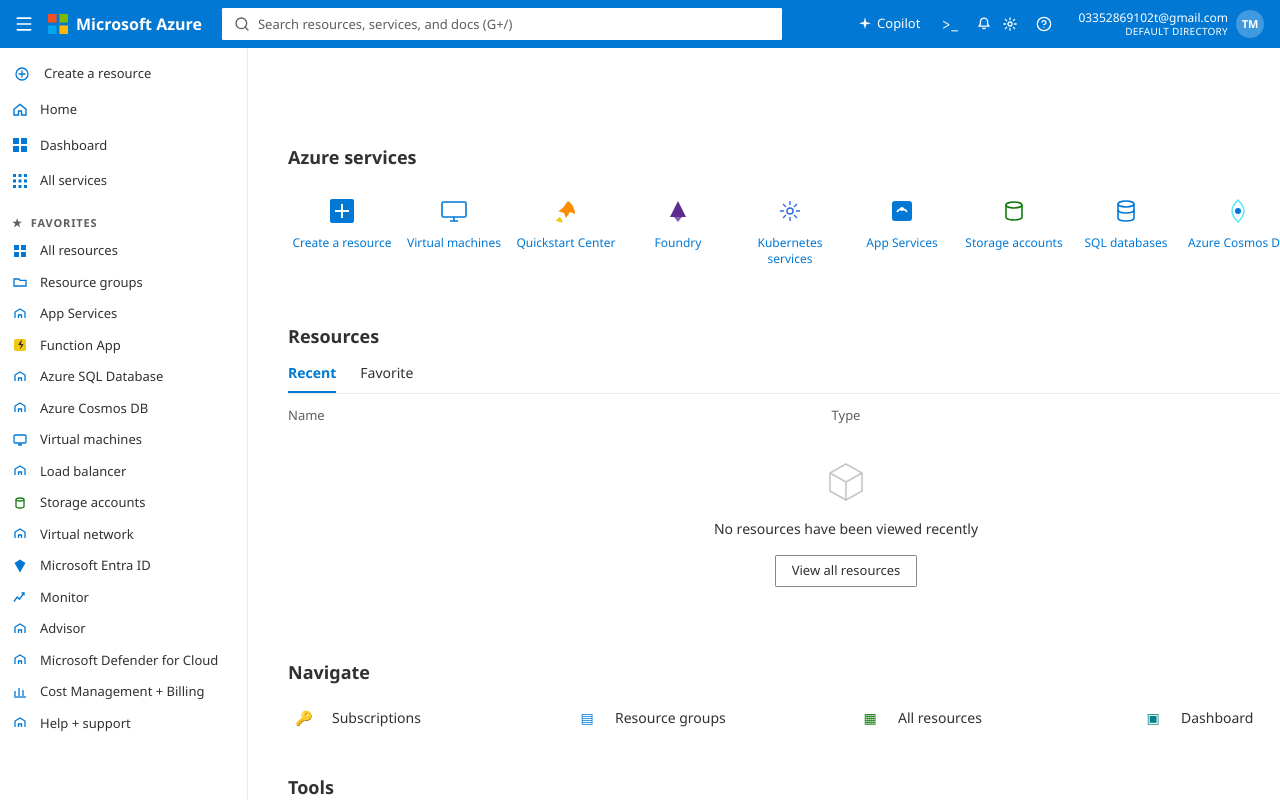
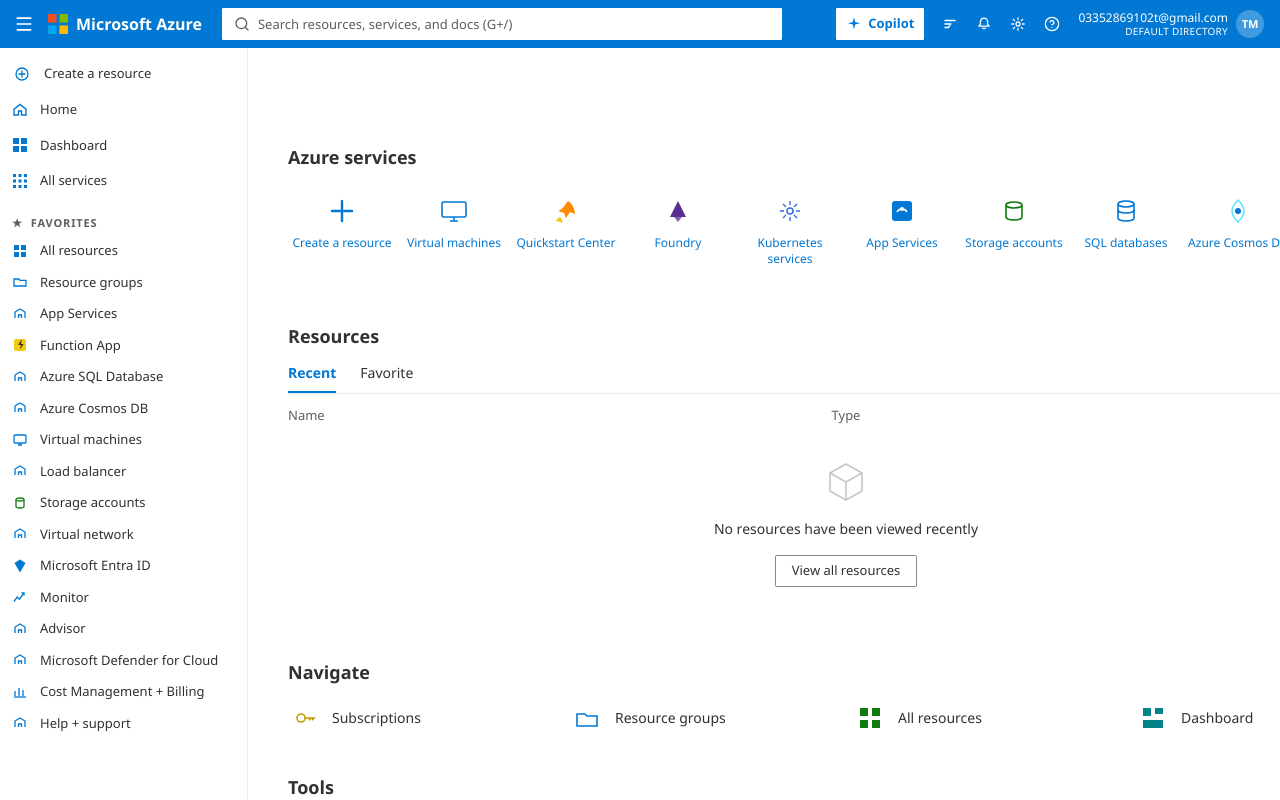
Before and after one commit to S1mp1yDucky/skybench, a Next.js app: page /azure in a window 1280 px wide. Built offline with nearby package versions, Linux system fonts and the light colour scheme; what @fluentui/react-components would draw is missing.

Commit message:
Match the Azure home icons, store badges, and portal header.
The home tools, navigate row, and mobile badges were placeholders, and the Copilot control did not sit in the white portal button.

Co-authored-by: tariqroohi0 <tariqroohi0@gmail.com>

```diff
--- a/app/globals.css
+++ b/app/globals.css
@@ -183,7 +183,7 @@
 
 /* Cloudscape's reset sets summary { display: list-item } outside a layer,
    which beats Tailwind and pins the marker on the left or drops the caret. */
-summary {
+summary:not(.grid) {
   display: flex !important;
   flex-direction: row !important;
   flex-wrap: nowrap !important;
--- a/components/console-frame.tsx
+++ b/components/console-frame.tsx
@@ -305,11 +305,11 @@ function AzureChrome({
           <input readOnly placeholder="Search resources, services, and docs (G+/)" className="h-8 w-full max-w-[560px] rounded-sm border-0 bg-white pr-3 pl-9 text-[13px] text-[#323130] outline-none placeholder:text-[#605e5c]" />
         </label>
         <div className="ml-auto flex items-center gap-0.5">
-          <button type="button" className="mr-1 hidden h-8 items-center gap-1 rounded-sm px-2 text-[13px] hover:bg-white/15 md:inline-flex" aria-label="Copilot">
+          <button type="button" className="mr-2 hidden h-8 items-center gap-1.5 rounded-sm bg-white px-2.5 text-[13px] font-semibold text-[#0078d4] hover:bg-[#f3f2f1] md:inline-flex" aria-label="Copilot">
             <SparkIcon />
             Copilot
           </button>
-          <HeaderIcon label="Cloud Shell" onClick={() => go("shell")}><span className="font-mono text-[14px] leading-none">&gt;_</span></HeaderIcon>
+          <HeaderIcon label="Cloud Shell" onClick={() => go("shell")}><PromptIcon /></HeaderIcon>
           <HeaderIcon label="Notifications" onClick={() => setNotesOpen((value) => !value)}><BellIcon /></HeaderIcon>
           <PortalMenu onDark label="Settings" items={["Appearance", "Language + region", "My permissions", "Default subscription"]}>
             <GearIcon />
@@ -351,12 +351,12 @@ function ComputeMenu({ go }: { go: (id: string) => void }) {
         <Search className="pointer-events-none absolute top-2 left-3 size-4 text-[#605e5c]" />
         <input readOnly placeholder="Search" className="h-8 w-full rounded-sm border border-[#8a8886] bg-white pr-2 pl-8 text-[13px]" />
       </label>
-      <button type="button" onClick={() => go("portal")} className="flex w-full items-center gap-2 rounded-sm px-2 py-1.5 text-left hover:bg-[#f3f2f1]"><span className="text-[#605e5c]">⌂</span> Overview</button>
-      <button type="button" onClick={() => go("more")} className="flex w-full items-center gap-2 rounded-sm px-2 py-1.5 text-left hover:bg-[#f3f2f1]"><span className="text-[#605e5c]">▦</span> All resources</button>
+      <button type="button" onClick={() => go("portal")} className="flex w-full items-center gap-2 rounded-sm px-2 py-1.5 text-left hover:bg-[#f3f2f1]"><HomeGlyph /> Overview</button>
+      <button type="button" onClick={() => go("more")} className="flex w-full items-center gap-2 rounded-sm px-2 py-1.5 text-left hover:bg-[#f3f2f1]"><GridGlyph /> All resources</button>
       <p className="px-2 pt-3 pb-1 text-[12px] font-semibold">Infrastructure</p>
       {items.map((item) => (
         <button key={item} type="button" onClick={() => item === "Virtual machines" && go("vms")} className={cn("flex w-full items-center gap-2 rounded-sm px-2 py-1.5 text-left hover:bg-[#f3f2f1]", item === "Virtual machines" && "bg-[#f3f2f1] font-semibold")}>
-          <span className="text-[#605e5c]">›</span>
+          <svg viewBox="0 0 16 16" className="size-3 shrink-0 text-[#605e5c]" aria-hidden><path fill="currentColor" d="M6 3.2 11.2 8 6 12.8z" /></svg>
           <span className="truncate">{item}</span>
         </button>
       ))}
--- a/components/consoles/azure-console.tsx
+++ b/components/consoles/azure-console.tsx
@@ -316,29 +316,26 @@ function AzureHome({
         <section>
           <h2 className="text-[18px] font-semibold">Tools</h2>
           <div className="mt-4 grid gap-6 sm:grid-cols-2 lg:grid-cols-4">
-            <Tool title="Microsoft Learn" body="Learn Azure with free online training from Microsoft" tone="#0078d4" />
-            <Tool title="Azure Monitor" body="Monitor your apps and infrastructure" tone="#0078d4" />
-            <Tool title="Microsoft Defender for Cloud" body="Secure your apps and infrastructure" tone="#107c10" />
-            <Tool title="Cost Management" body="Analyze and optimize your cloud spend for free" tone="#107c10" />
+            <Tool icon="learn" title="Microsoft Learn" body="Learn Azure with free online training from Microsoft" />
+            <Tool icon="monitor" title="Azure Monitor" body="Monitor your apps and infrastructure" />
+            <Tool icon="shield" title="Microsoft Defender for Cloud" body="Secure your apps and infrastructure" />
+            <Tool icon="cost" title="Cost Management" body="Analyze and optimize your cloud spend for free" />
           </div>
         </section>
-        <section className="grid gap-8 pb-8 lg:grid-cols-[1fr_240px]">
+        <section className="grid gap-8 pb-8 lg:grid-cols-[1fr_300px]">
           <div>
             <h2 className="text-[18px] font-semibold">Useful links</h2>
             <div className="mt-4 grid gap-x-8 gap-y-2 text-[13px] text-[#0078d4] sm:grid-cols-3">
-              <p>Technical Documentation</p>
-              <p>Azure Services</p>
-              <p>Recent Azure Updates</p>
-              <p>Azure Migration Tools</p>
-              <p>Find an Azure expert</p>
-              <p>Quickstart Center</p>
+              {["Technical Documentation", "Azure Services", "Recent Azure Updates", "Azure Migration Tools", "Find an Azure expert", "Quickstart Center"].map((label) => (
+                <p key={label} className="inline-flex items-center gap-1">{label} <ExternalMark /></p>
+              ))}
             </div>
           </div>
           <div>
             <h2 className="text-[18px] font-semibold">Azure mobile app</h2>
             <div className="mt-4 flex gap-2">
-              <span className="inline-flex h-10 items-center rounded-md bg-black px-3 text-[11px] font-semibold text-white">App Store</span>
-              <span className="inline-flex h-10 items-center rounded-md bg-black px-3 text-[11px] font-semibold text-white">Google Play</span>
+              <StoreBadge store="apple" />
+              <StoreBadge store="google" />
             </div>
           </div>
         </section>
@@ -1206,35 +1203,133 @@ function CubeMark() {
 
 function EmptyVm() {
   return (
-    <svg viewBox="0 0 96 72" className="h-16 w-24 text-[#c8c6c4]" aria-hidden>
-      <rect x="8" y="8" width="80" height="48" rx="3" fill="none" stroke="currentColor" strokeWidth="2" />
-      <path d="M36 64h24M48 56v8" stroke="currentColor" strokeWidth="2" />
-      <path d="M48 20 58 26v12L48 44 38 38V26Z" fill="none" stroke="currentColor" strokeWidth="1.6" />
+    <svg viewBox="0 0 96 80" className="h-20 w-24 text-[#c8c6c4]" aria-hidden>
+      <rect x="10" y="8" width="76" height="48" rx="4" fill="#f3f2f1" stroke="currentColor" strokeWidth="1.6" />
+      <path d="M34 68h28M48 56v12" stroke="currentColor" strokeWidth="1.8" />
+      <path d="M48 18 62 26v14L48 48 34 40V26Z" fill="#fff" stroke="currentColor" strokeWidth="1.4" />
+      <path d="M48 32 62 26M48 32 34 26M48 32v16" fill="none" stroke="currentColor" strokeWidth="1.2" />
     </svg>
   )
 }
 
 function NavLink({ label, tone, onClick }: { label: string; tone: "gold" | "blue" | "green" | "teal"; onClick?: () => void }) {
-  const color = tone === "gold" ? "#c19c00" : tone === "green" ? "#107c10" : tone === "teal" ? "#038387" : "#0078d4"
   return (
     <button type="button" onClick={onClick} className="flex items-center gap-3 text-left text-[14px] hover:underline">
-      <span className="grid size-8 place-items-center rounded-sm" style={{ color }} aria-hidden>
-        {tone === "gold" ? "🔑" : tone === "green" ? "▦" : tone === "teal" ? "▣" : "▤"}
-      </span>
+      <NavGlyph tone={tone} />
       {label}
     </button>
   )
 }
 
-function Tool({ title, body, tone }: { title: string; body: string; tone: string }) {
+function NavGlyph({ tone }: { tone: "gold" | "blue" | "green" | "teal" }) {
+  if (tone === "gold") {
+    return (
+      <svg viewBox="0 0 32 32" className="size-8" aria-hidden>
+        <circle cx="13" cy="16" r="4" fill="none" stroke="#c19c00" strokeWidth="1.6" />
+        <path d="M17 16h9l-2 2.2M23 16l-2 2.2" fill="none" stroke="#c19c00" strokeWidth="1.6" />
+      </svg>
+    )
+  }
+  if (tone === "green") {
+    return (
+      <svg viewBox="0 0 32 32" className="size-8" aria-hidden>
+        <rect x="6" y="6" width="8" height="8" fill="#107c10" />
+        <rect x="18" y="6" width="8" height="8" fill="#107c10" />
+        <rect x="6" y="18" width="8" height="8" fill="#107c10" />
+        <rect x="18" y="18" width="8" height="8" fill="#107c10" />
+      </svg>
+    )
+  }
+  if (tone === "teal") {
+    return (
+      <svg viewBox="0 0 32 32" className="size-8" aria-hidden>
+        <rect x="6" y="6" width="8" height="8" fill="#038387" />
+        <rect x="18" y="6" width="8" height="6" fill="#038387" />
+        <rect x="6" y="18" width="20" height="8" fill="#038387" />
+      </svg>
+    )
+  }
+  return (
+    <svg viewBox="0 0 32 32" className="size-8" aria-hidden>
+      <path d="M6 12h8l2 2h10v10H6V12Z" fill="none" stroke="#0078d4" strokeWidth="1.6" />
+    </svg>
+  )
+}
+
+function Tool({ icon, title, body }: { icon: "learn" | "monitor" | "shield" | "cost"; title: string; body: string }) {
   return (
     <div className="flex gap-3">
-      <span className="mt-0.5 grid size-8 shrink-0 place-items-center rounded-full text-[16px]" style={{ color: tone }} aria-hidden>●</span>
+      <ToolGlyph icon={icon} />
       <div>
-        <p className="text-[14px] font-semibold text-[#0078d4]">{title}</p>
+        <p className="inline-flex items-center gap-1 text-[14px] font-semibold text-[#0078d4]">{title} <ExternalMark /></p>
         <p className="text-[12px] leading-4 text-[#605e5c]">{body}</p>
       </div>
     </div>
+  )
+}
+
+function ToolGlyph({ icon }: { icon: "learn" | "monitor" | "shield" | "cost" }) {
+  if (icon === "learn") {
+    return (
+      <svg viewBox="0 0 32 32" className="size-8 shrink-0" aria-hidden>
+        <rect x="6" y="6" width="20" height="20" rx="3" fill="#0078d4" />
+        <path d="M11 12h10M11 16h10M11 20h6" stroke="white" strokeWidth="1.4" />
+      </svg>
+    )
+  }
+  if (icon === "monitor") {
+    return (
+      <svg viewBox="0 0 32 32" className="size-8 shrink-0" aria-hidden>
+        <circle cx="16" cy="16" r="9" fill="none" stroke="#0078d4" strokeWidth="1.6" />
+        <path d="M16 10v6l4 2" fill="none" stroke="#0078d4" strokeWidth="1.6" />
+      </svg>
+    )
+  }
+  if (icon === "shield") {
+    return (
+      <svg viewBox="0 0 32 32" className="size-8 shrink-0" aria-hidden>
+        <path d="M16 5 26 9v7c0 6-4.2 9.6-10 11-5.8-1.4-10-5-10-11V9Z" fill="none" stroke="#107c10" strokeWidth="1.6" />
+        <path d="M12 16.2 15 19l5-6" fill="none" stroke="#107c10" strokeWidth="1.6" />
+      </svg>
+    )
+  }
+  return (
+    <svg viewBox="0 0 32 32" className="size-8 shrink-0" aria-hidden>
+      <circle cx="16" cy="16" r="10" fill="#107c10" />
+      <text x="16" y="21" textAnchor="middle" fill="white" fontSize="15" fontFamily="Segoe UI, sans-serif">$</text>
+    </svg>
+  )
+}
+
+function ExternalMark() {
+  return (
+    <svg viewBox="0 0 16 16" className="size-3 shrink-0" aria-hidden>
+      <path d="M5 11 11 5M7 5h4v4" fill="none" stroke="currentColor" strokeWidth="1.3" />
+    </svg>
+  )
+}
+
+function StoreBadge({ store }: { store: "apple" | "google" }) {
+  const apple = store === "apple"
+  return (
+    <span className="inline-flex h-9 items-center gap-1.5 rounded-[5px] bg-black px-2 text-white">
+      {apple ? (
+        <svg viewBox="0 0 16 16" className="size-5" aria-hidden>
+          <path fill="currentColor" d="M11.2 8.4c0-1.5 1.2-2.2 1.3-2.3-.7-1-1.8-1.2-2.2-1.2-1-.1-1.8.6-2.3.6s-1.2-.6-2-.6c-1 0-2 .6-2.5 1.5-1.1 1.9-.3 4.7.8 6.2.5.8 1.1 1.6 1.9 1.6.8 0 1-.5 2-.5s1.2.5 2 .5 1.3-.8 1.8-1.5c.6-.8.8-1.6.8-1.6s-1.6-.6-1.6-2.7ZM9.8 4.2c.4-.5.7-1.2.6-1.9-.6 0-1.3.4-1.7.9-.4.4-.7 1.1-.6 1.8.7.1 1.3-.3 1.7-.8Z" />
+        </svg>
+      ) : (
+        <svg viewBox="0 0 16 16" className="size-5" aria-hidden>
+          <path fill="#34a853" d="M2 2.2 9.2 8 2 13.8Z" />
+          <path fill="#fbbc04" d="M11.2 6.4 13.6 5c.7-.4 1.4.1 1.4.9v4.2c0 .8-.7 1.3-1.4.9l-2.4-1.4" />
+          <path fill="#4285f4" d="M2 2.2 11.2 6.4 9.2 8Z" />
+          <path fill="#ea4335" d="M2 13.8 9.2 8l2 1.6Z" />
+        </svg>
+      )}
+      <span className="leading-none">
+        <span className="block text-[7px] tracking-wide">{apple ? "Download on the" : "GET IT ON"}</span>
+        <span className="mt-0.5 block text-[11px] font-semibold">{apple ? "App Store" : "Google Play"}</span>
+      </span>
+    </span>
   )
 }
 
@@ -1242,8 +1337,7 @@ function ServiceGlyph({ kind }: { kind: string }) {
   if (kind === "plus") {
     return (
       <svg viewBox="0 0 32 32" className="size-8" aria-hidden>
-        <rect x="4" y="4" width="24" height="24" rx="2" fill="#0078d4" />
-        <path d="M16 9v14M9 16h14" stroke="white" strokeWidth="2" />
+        <path d="M16 6v20M6 16h20" stroke="#0078d4" strokeWidth="2.4" strokeLinecap="round" />
       </svg>
     )
   }
```
